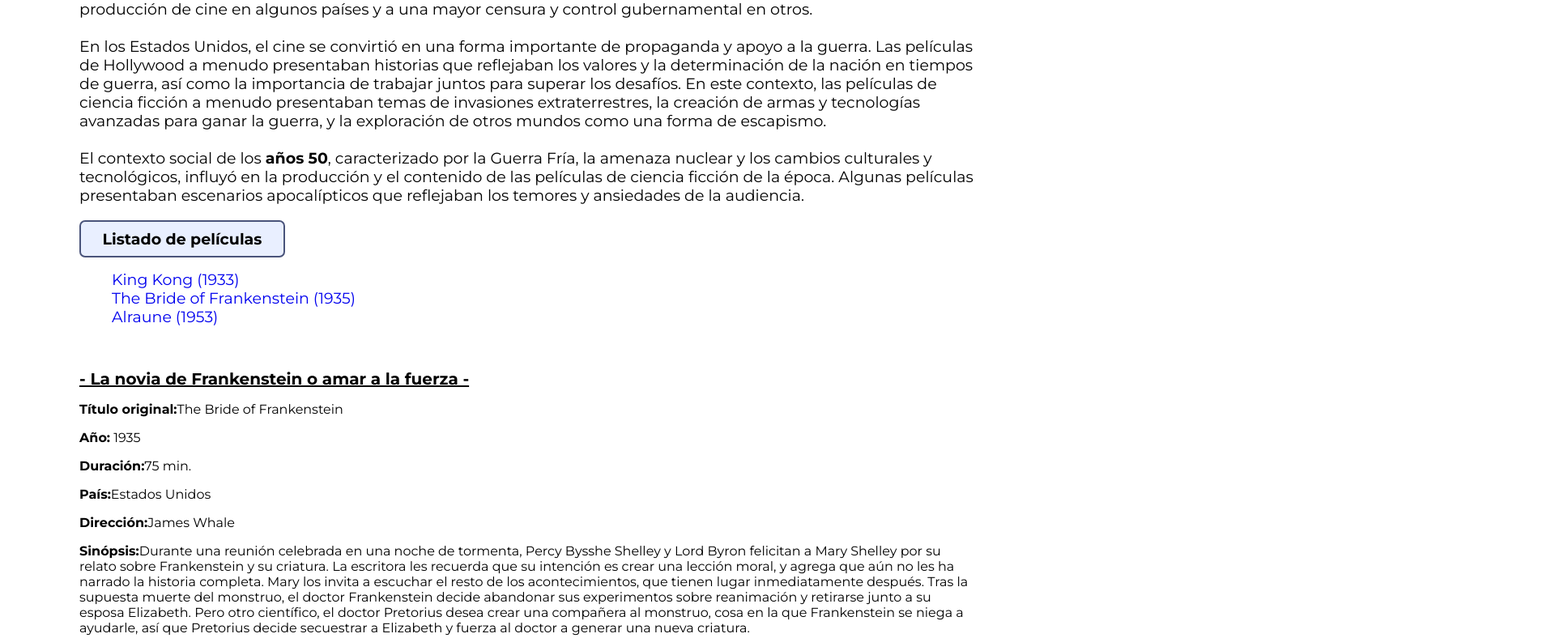
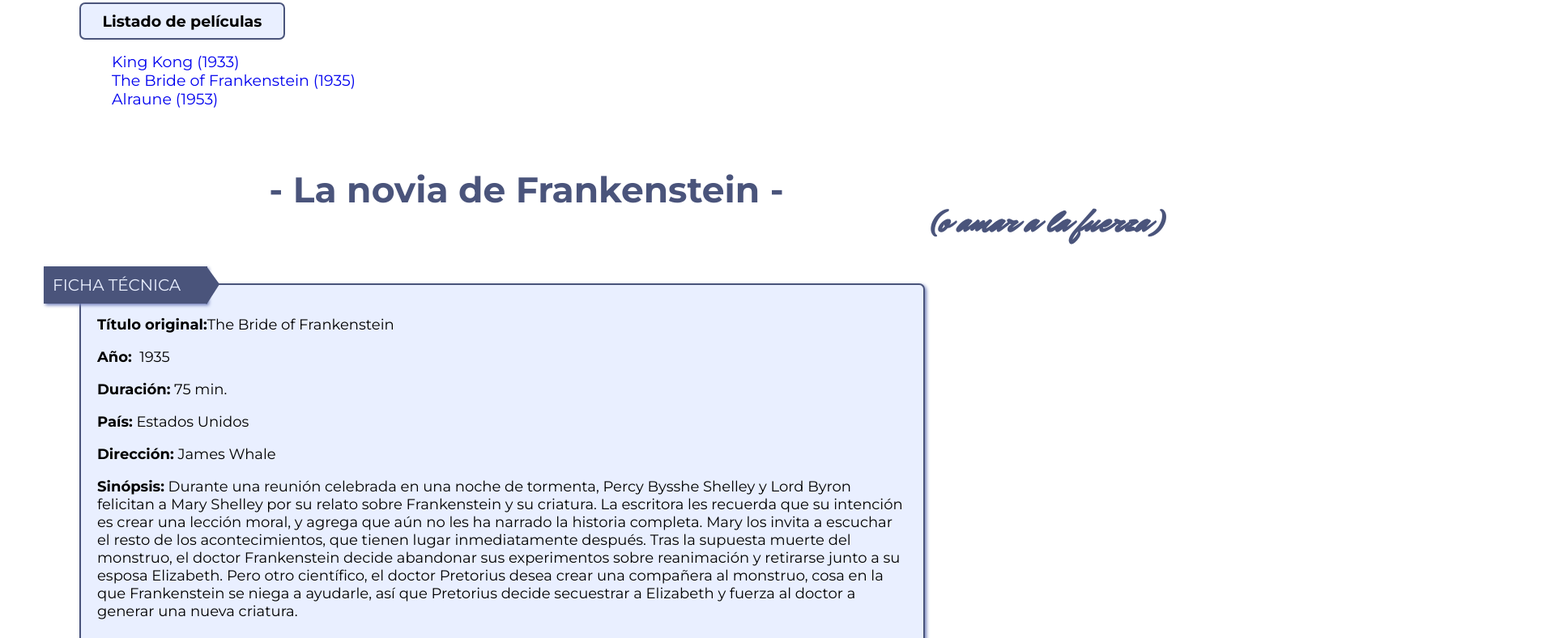
Before and after one commit to lauramorenochico/The-Lady-Project, a website: page src/html/section2.html in a window 1280 px wide. Shown: the part 757-1545 px from the top of the page at 81% size, 1920 px wide, since content can reach past the window. Drawn offline with nearby package versions, Linux system fonts and the light colour scheme; files that its build step writes are made by us from their sources; files whose address does not match are found by name.

Commit message:
create notes

```diff
--- a/src/html/section2.html
+++ b/src/html/section2.html
@@ -20,8 +20,8 @@
 <body>
 <section id="section2" class="section2">
 <!--<h2 class="sec2">1930-1959</h2>--->
-<div class="sec">
-    <img class="sec__img" src="./assets/images/frame.png" alt="carrete">
+<div class="sec2">
+    <img class="sec2__img" src="./assets/images/frame.png" alt="carrete">
 </div>
 <p class="sec2__paragraph">Este tramo incluiría <u>las décadas de 1930, 1940 y 1950,</u>las décadas de 1930, 1940 y 1950, y abarcaría la Segunda
 Guerra Mundial y la Guerra Fría. </br>
@@ -45,14 +45,18 @@ El contexto social de los <b>años 50</b>, caracterizado por la Guerra Fría, la
 
     <div class="ficha">
         <div>
-        <h2 class="ficha__title"><u> - La novia de Frankenstein o amar a la fuerza -</u> </h2>
+        <h2 class="ficha__title">- La novia de Frankenstein - </h2>
+        <h2 class="ficha__title2">(o amar a la fuerza)</h2>
+        <div class="arrowRight"> FICHA TÉCNICA</div>
+        <p>&nbsp</p>
+
             <div class="ficha__tecnica">
             <p><b>Título original:</b>The Bride of Frankenstein</p>
-            <p><b>Año:</b> 1935 </p>
-            <p><b>Duración:</b>75 min.</p>
-            <p><b>País:</b>Estados Unidos</p>
-            <p><b>Dirección:</b>James Whale</p>
-            <p><b>Sinópsis:</b>Durante una reunión celebrada en una noche de tormenta, Percy Bysshe Shelley y Lord Byron felicitan a Mary Shelley por su relato sobre Frankenstein y su criatura. La escritora les recuerda que su intención es crear una lección moral, y agrega que aún no les ha narrado la historia completa. Mary los invita a escuchar el resto de los acontecimientos, que tienen lugar inmediatamente después. Tras la supuesta muerte del monstruo, el doctor Frankenstein decide abandonar sus experimentos sobre reanimación y retirarse junto a su esposa Elizabeth. Pero otro
+            <p><b>Año:</b> &nbsp1935 </p>
+            <p><b>Duración:</b>&nbsp75 min.</p>
+            <p><b>País:</b>&nbspEstados Unidos</p>
+            <p><b>Dirección:</b>&nbspJames Whale</p>
+            <p><b>Sinópsis:</b>&nbspDurante una reunión celebrada en una noche de tormenta, Percy Bysshe Shelley y Lord Byron felicitan a Mary Shelley por su relato sobre Frankenstein y su criatura. La escritora les recuerda que su intención es crear una lección moral, y agrega que aún no les ha narrado la historia completa. Mary los invita a escuchar el resto de los acontecimientos, que tienen lugar inmediatamente después. Tras la supuesta muerte del monstruo, el doctor Frankenstein decide abandonar sus experimentos sobre reanimación y retirarse junto a su esposa Elizabeth. Pero otro
             científico, el doctor Pretorius desea crear una compañera al monstruo, cosa en la que Frankenstein se niega a ayudarle, así que Pretorius decide secuestrar a Elizabeth y fuerza al doctor a generar una nueva criatura.</p>
         </div>
 
--- a/src/scss/layout/_body.scss
+++ b/src/scss/layout/_body.scss
@@ -16,6 +16,7 @@
     /* Rompe las palabras cuando el texto llega al ancho máximo */
     box-shadow: 2px 2px 4px rgb(114, 129, 188);
     background-color: #e9efff;
+
 
   }
 
--- a/src/scss/section2.scss
+++ b/src/scss/section2.scss
@@ -16,26 +16,22 @@ margin-right: 70px;
   position: relative;
   top: 70px;
 
-
   &__img {
-        width: 190%;
+    width: 30%;
     /* transform: rotate(-45deg); */
     position: relative;
     top: -150px;
-        left:30px;
+    left: 30px;
   }
 
   &__paragraph {
-        font-family: "Montserrat",
-            sans-serif;
+    font-family: "Montserrat", sans-serif;
     font-size: 19px;
     position: relative;
-        margin-top: -100px;
-
+    margin-top: -200px;
   }
-    &__title{
-        font-family: "Montserrat",
-            sans-serif;
+  &__title {
+    font-family: "Montserrat", sans-serif;
     font-size: 19px;
     margin-left: 90px;
     background-color: #e9efff;
@@ -46,56 +42,125 @@ margin-right: 70px;
     display: flex;
     justify-content: center;
     padding-bottom: 9px;
-        &--a{
+    &--a {
       text-decoration: none;
     }
     &--li {
       list-style: none;
-            font-family: "Montserrat",
-                    sans-serif;
+      font-family: "Montserrat", sans-serif;
       font-size: 19px;
       margin-left: 90px;
-
     }
   }
 }
 
-.ficha{
+.ficha {
   margin-left: 90px;
-    padding-top:20px;
+  padding-top: 20px;
   margin-right: 70px;
-    &__title{
+  &__title {
     font-family: "Montserrat",
         sans-serif;
-    font-size: 20px;
+    font-size: 44px;
+    color:#4a547b;
+    display: flex;
+    justify-content: center;
   }
-    &__tecnica{
-    font-family: "Montserrat",
-            sans-serif;
-    font-size: 16px;
+&__title2{
+    font-size: 40px;
+    color: #4a547b;
+    font-family:'Mr Dafoe',
+        cursive;
+        position: relative;
+        top: -50px;
+        left:1050px;
 }
-    &__fragmento{
-    font-family: "Montserrat",
-            sans-serif;
+
+
+  &__tecnica {
+    font-family: "Montserrat", sans-serif;
+    font-size: 18px;
+    border: solid 2px #4a547b;
+    padding:20px;
+    font-family: "Montserrat", sans-serif;
+    padding-top: 10px;
+    border-radius: 7px;
+    width: 1000px;
+    overflow-wrap: break-word;
+    box-shadow: 2px 2px 4px rgb(114, 129, 188);
+    background-color: #e9efff;
+    margin-bottom: 20px;
+    margin-top: -70px;
+    padding-top: 20px;
+  }
+  &__fragmento {
+    font-family: "Montserrat", sans-serif;
     font-size: 16px;
     border-bottom: 3px dotted;
+    border-top: 3px dotted;
+    padding-top: 20px;
+    padding-left: 70px;
   }
 }
-.review{
+.review {
   display: flex;
   flex-direction: row;
   margin-left: 70px;
   justify-content: space-between;
-     gap:30px;
+  gap: 30px;
 
-     &__text{
+  &__text {
     width: 900px;
-        font-family: "Montserrat",
-                sans-serif;
+    font-family: "Montserrat", sans-serif;
     font-size: 16px;
   }
-     &__img{
-        width:80%;
-        padding-top:10px;
+  &__img {
+    width: 80%;
+    padding-top: 10px;
   }
 }
+
+//aqui empieza la flecha
+.arrowRight {
+    position: relative;
+        margin-left: -44px;
+        margin-top: -57px;
+        width: 180px;
+        height: 40;
+        background: #4a547b;
+        border: solid 1px #4a547b;
+        float: left;
+        color: #e9efff;
+        display: flex;
+        font-family: "Montserrat", sans-serif;
+        font-size: 20px;
+        padding: 10px;
+        /* padding-top: 10px; */
+        box-shadow: 2px 2px 4px #7281bc;
+}
+
+.arrowRight:before,
+.arrowRight:after {
+    border-bottom: 25px solid transparent;
+    border-top: 22px solid transparent;
+    top: -1px;
+    content: " ";
+    position: absolute;
+    display: block;
+    width: 0;
+    height: 0;
+
+}
+
+.arrowRight:after {
+    border-left: 16px solid #4a547b;
+    right: -15px;
+    z-index: 2;
+}
+
+.arrowRight:before {
+    border-left: 16px solid #4a547b;
+    right: -16px;
+    z-index: 1;
+
+}
```
Lines whose indentation alone changed are shown as unchanged.
